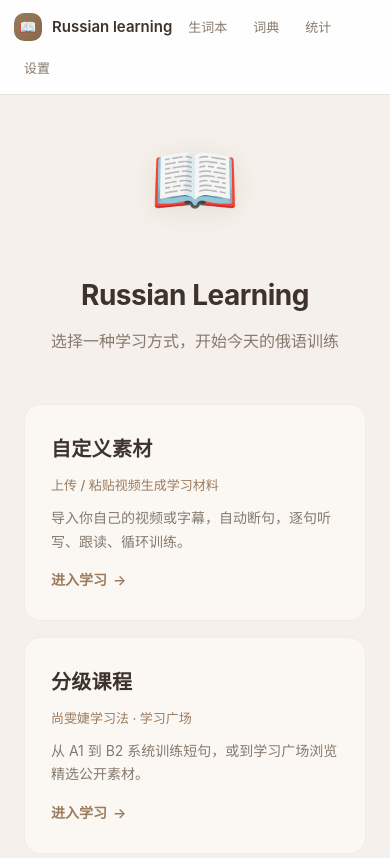
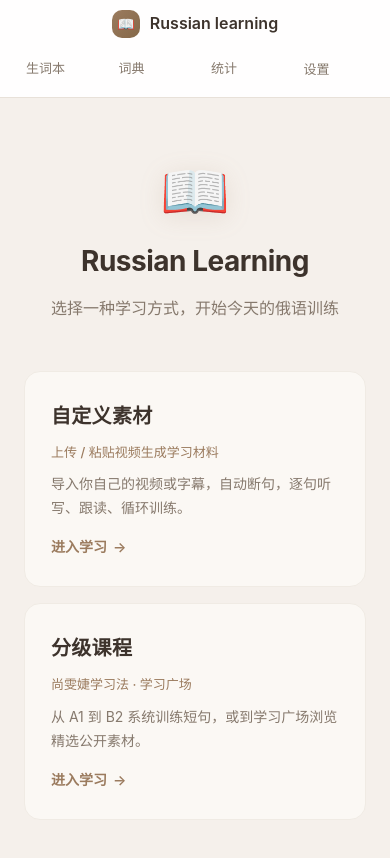
Before and after one commit to zhf123-every/russian-learning-frontend, a React (Vite) app: page / in a window 390 px wide. Shown: the top 858 px of the page. Built offline with nearby package versions, Linux system fonts and the light colour scheme; no server answers; what ts-fsrs would draw is missing.

Commit message:
移动端响应式样式修复

```diff
--- a/src/styles.css
+++ b/src/styles.css
@@ -533,7 +533,7 @@ box-shadow:0 4px 16px rgba(155,123,94,0.20)}
 .landing-card.primary p{color:rgba(255,255,255,0.75)}
 .landing-card.primary .go{color:#fff}
 .landing-card.primary:hover{box-shadow:0 12px 32px rgba(155,123,94,0.35)}
-@media(max-width:720px){.landing-cards{grid-template-columns:1fr;gap:16px}.landing-head h1{font-size:28px}.landing-logo{width:110px;height:110px}}
+@media(max-width:720px){.landing-cards{grid-template-columns:1fr;gap:16px}.landing-head h1{font-size:28px}.landing-logo{font-size:56px}}
 
 /* ---------- 尚雯婕学习法（纯文字专注训练） ---------- */
 .method-wrap{max-width:860px;margin:0 auto;padding:28px 24px 60px;display:flex;flex-direction:column;gap:18px}
@@ -636,11 +636,11 @@ box-shadow:0 4px 16px rgba(155,123,94,0.20)}
 
 /* ---------- 移动端顶栏适配 ---------- */
 @media(max-width:640px){
-  .topbar{gap:6px;padding:10px 14px;flex-wrap:wrap;min-height:auto}
+  .topbar{gap:8px;padding:10px 14px;flex-wrap:wrap;min-height:auto;align-items:center}
   .topbar .spacer{display:none}
-  .brand{font-size:15px}
+  .brand{font-size:16px;width:100%;justify-content:center;margin-bottom:4px}
   .brand .logo{width:28px;height:28px;font-size:14px}
-  .tbtn{padding:7px 10px;font-size:13px}
+  .tbtn{padding:8px 12px;font-size:13px;flex:1;text-align:center;min-width:0}
   .main{padding:14px}
   .card{padding:16px}
   .ru-large{font-size:24px}
```
